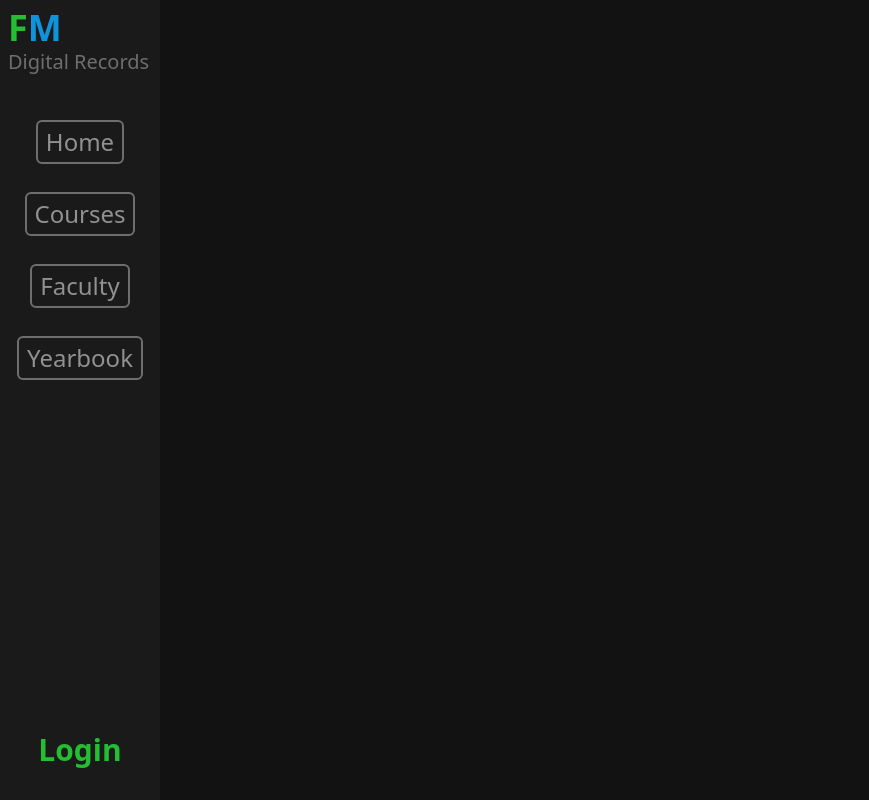
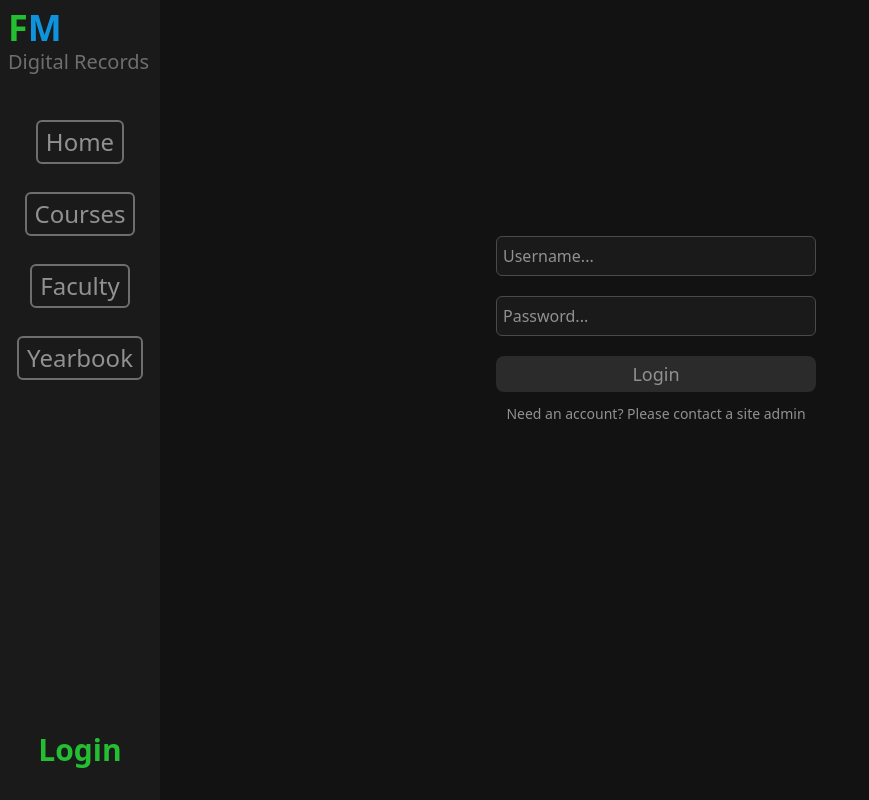
Before and after one commit to isaacfolmsbee/FMDigitalRecords, a Vue app in the folder client/: page /#/login in a window 1280 px wide. Shown: the whole page, without its empty margins (0-869 px from the left). Built offline with nearby package versions, Linux system fonts and the light colour scheme.

Commit message:
Login and Logout views Navbar dynamically updates login and logout

```diff
--- a/client/src/App.vue
+++ b/client/src/App.vue
@@ -1,8 +1,8 @@
 <template>
 <div class="w-full h-full">
-	<TheNavbar class="z-10" @toggleModal="isModalOpen = !isModalOpen" />
-	<TheNavbarModal v-if="isModalOpen" @closeModal="isModalOpen = !isModalOpen" />
-	<router-view class="pt-16 xl:pt-0 xl:pl-40 z-10"></router-view>
+	<TheNavbar :JWT="JWT" class="z-10" @toggleModal="isModalOpen = !isModalOpen" />
+	<TheNavbarModal :JWT="JWT" v-if="isModalOpen" @closeModal="isModalOpen = !isModalOpen" />
+	<router-view @updateJWT="updateJWT" class="pt-16 xl:pt-0 xl:pl-40"></router-view>
 </div>
 </template>
 
@@ -19,7 +19,13 @@ export default Vue.extend({
 	},
 	data() {
 		return {
+			JWT: sessionStorage.getItem('authtoken'),
 			isModalOpen: false,
+		}
+	},
+	methods: {
+		updateJWT() {
+			this.JWT = sessionStorage.getItem('authtoken');
 		}
 	}
 })
--- /dev/null
+++ b/client/src/api/user.ts
@@ -0,0 +1,12 @@
+import axios from 'axios';
+
+const url = 'api/user/';
+
+export async function login(username: string, password: string) {
+	const response = await axios.post(url + 'login', {
+		username,
+		password,
+	});
+
+	return response.data;
+}
--- a/client/src/components/TheNavbar.vue
+++ b/client/src/components/TheNavbar.vue
@@ -1,5 +1,5 @@
 <template>
-<div class="fixed bg-gray-800 w-screen xl:w-40 h-16 xl:h-screen flex xl:flex-col items-center xl:items-start justify-between xl:justify-start">
+<div class="fixed z-20 bg-gray-800 w-screen xl:w-40 h-16 xl:h-screen flex xl:flex-col items-center xl:items-start justify-between xl:justify-start">
 	<router-link class="focus:outline-none" to="/"><h1 class="ml-3 xl:ml-2 xl:mt-2 font-bold text-4xl"><span class="text-green-400">F</span><span class="text-blue-400">M</span></h1></router-link>
 	<h1 class="mr-auto ml-1 xl:ml-2 mt-2 xl:mt-0 text-gray-500 font-medium text-xl cursor-default"><span class="hidden xl:inline-block">Digital</span> Records</h1>
 	<svg @click="$emit('toggleModal')" class="xl:hidden h-10 w-10 mr-3 text-gray-500 fill-current cursor-pointer" viewBox="0 0 24 24"><path d="M3 6h18v2H3V6m0 5h18v2H3v-2m0 5h18v2H3v-2z"></path></svg>
@@ -9,7 +9,8 @@
 		<router-link class="router-btn" to="/courses">Courses</router-link>
 		<router-link class="router-btn" to="/faculty">Faculty</router-link>
 		<router-link class="router-btn" to="/yearbook">Yearbook</router-link>
-		<router-link to="/login" class="mt-auto mb-8 text-3xl font-bold text-green-400">Login</router-link>
+		<router-link v-if="isLoggedIn == false" to="/login" class="mt-auto mb-8 text-3xl font-bold text-green-400">Login</router-link>
+		<router-link v-if="isLoggedIn" to="/logout" class="mt-auto mb-8 text-3xl font-bold text-blue-400">Logout</router-link>
 	</div>
 </div>
 </template>
@@ -17,7 +18,18 @@
 <script lang="ts">
 import Vue from 'vue'
 export default Vue.extend({
-	name: "TheNavbar"
+	name: "TheNavbar",
+	props: {
+		JWT: {
+			type: String,
+			default: null,
+		},
+	},
+	computed: {
+		isLoggedIn: function () {
+			return !!this.JWT;
+		}
+	}
 })
 </script>
 
--- a/client/src/components/TheNavbarModal.vue
+++ b/client/src/components/TheNavbarModal.vue
@@ -1,12 +1,13 @@
 <template>
-<div class="overflow-y-hidden fixed z-0 pt-16 bg-gray-800 h-screen w-screen animate-slide-fade-in">
+<div class="overflow-y-hidden fixed z-10 pt-16 bg-gray-800 h-screen w-screen animate-slide-fade-in">
 	<hr class="border-gray-500">
 	<div class="h-2/3 flex flex-col items-center">
 		<span class="mt-8" @click="$emit('closeModal')"><router-link class="router-btn" to="/">Home</router-link></span>
 		<span class="mt-8" @click="$emit('closeModal')"><router-link class="router-btn" to="/courses">Courses</router-link></span>
 		<span class="mt-8" @click="$emit('closeModal')"><router-link class="router-btn" to="/faculty">Faculty</router-link></span>
 		<span class="mt-8" @click="$emit('closeModal')"><router-link class="router-btn" to="/yearbook">Yearbook</router-link></span>
-		<span @click="$emit('closeModal')" class="mt-auto"><router-link to="/login" class="text-3xl font-bold text-green-400">Login</router-link></span>
+		<span v-if="isLoggedIn == false" @click="$emit('closeModal')" class="mt-auto"><router-link to="/login" class="text-3xl font-bold text-green-400">Login</router-link></span>
+		<span v-if="isLoggedIn" @click="$emit('closeModal')" class="mt-auto"><router-link to="/logout" class="text-3xl font-bold text-blue-400">Logout</router-link></span>
 	</div>
 </div>
 </template>
@@ -14,16 +15,27 @@
 <script lang="ts">
 import Vue from 'vue'
 export default Vue.extend({
-	name: "TheNavbarModal"
+	name: "TheNavbarModal",
+	props: {
+		JWT: {
+			type: String,
+			default: null,
+		},
+	},
+	computed: {
+		isLoggedIn: function () {
+			return !!this.JWT;
+		}
+	}
 })
 </script>
 
 <style scoped>
 .router-btn {
-	@apply py-1 px-2 text-3xl font-medium rounded-md text-gray-400 border-2 border-gray-500;
+	@apply py-1 px-2 text-3xl font-medium rounded-md text-gray-400 border-2 border-gray-500 focus:border-gray-200;
 }
 
-.router-link-exact-active {
+.router-link-exact-active.router-btn {
 	@apply text-blue-400 font-bold bg-gray-900 border-2
 }
 </style>
--- a/client/src/router/index.ts
+++ b/client/src/router/index.ts
@@ -25,6 +25,16 @@ const routes: Array<RouteConfig> = [
 		name: 'Yearbook',
 		component: () => import('../views/Yearbook.vue'),
 	},
+	{
+		path: '/login',
+		name: 'Login',
+		component: () => import('../views/Login.vue'),
+	},
+	{
+		path: '/logout',
+		name: 'Logout',
+		component: () => import('../views/Logout.vue'),
+	},
 ];
 
 const router = new VueRouter({
--- a/client/src/views/Login.vue
+++ b/client/src/views/Login.vue
@@ -1,13 +1,44 @@
 <template>
-<div>
-
+<div class="fixed w-full h-4/5 xl:-ml-16 flex flex-col justify-center items-center">
+	<p class="text-xl text-red-500 font-bold">{{ error }}</p>
+	<input class="input" type="text" v-model="username" placeholder="Username...">
+	<input class="input" type="password" v-model="password" placeholder="Password...">
+	<button @click="login()" class="mt-5 w-5/6 max-w-xs py-1 px-2 rounded-lg bg-gray-700 text-lg text-gray-400 focus:text-gray-200 focus:outline-none hover:text-gray-200">Login</button>
+	<p class="mt-3 text-sm text-gray-400 cursor-default">Need an account? Please contact a site admin</p>
 </div>
 </template>
 
 <script lang="ts">
 import Vue from 'vue';
+import { login } from '../api/user';
 
 export default Vue.extend({
-  name: 'Login',
+	name: 'Login',
+	data() {
+		return {
+			username: '',
+			password: '',
+			error: '',
+		}
+	},
+	methods: {
+		async login() {
+			try {
+				const response = await login(this.username, this.password);
+
+				sessionStorage.setItem('authtoken', response);
+				this.$emit('updateJWT');
+				this.$router.push('/');
+			} catch (error) {
+				this.error = 'Invalid login information';
+			}
+		}
+	}
 });
 </script>
+
+<style scoped>
+.input {
+	@apply mt-5 pl-1.5 h-10 w-5/6 max-w-xs bg-gray-800 rounded-md border focus:outline-none border-gray-600 focus:border-gray-500 placeholder-gray-400 text-gray-200 font-medium
+}
+</style>
--- /dev/null
+++ b/client/src/views/Logout.vue
@@ -0,0 +1,15 @@
+<template>
+<div>
+
+</div>
+</template>
+<script lang="ts">
+import Vue from 'vue'
+export default Vue.extend({
+	created() {
+		sessionStorage.removeItem('authtoken');
+		this.$emit('updateJWT');
+		this.$router.push('/');
+	}
+})
+</script>
--- a/client/tailwind.config.js
+++ b/client/tailwind.config.js
@@ -18,17 +18,17 @@ module.exports = {
 			}
 		},
 		colors: {
-			'blue': {
-				'50': '#91d4f7',
-				'100': '#88d0f7',
-				'200': '#6bc5f5',
-				'300': '#31aef2',
-				'400': '#0e94dd',
-				'500': '#0b71a8',
-				'600': '#085781',
-				'700': '#063d5b',
-				'800': '#053048',
-				'900': '#042a3e',
+			'red': {
+				'50': '#ea7a76',
+				'100': '#eb7270',
+				'200': '#ea6361',
+				'300': '#e74340',
+				'400': '#dc1818',
+				'500': '#ba1212',
+				'600': '#960d0d',
+				'700': '#77090b',
+				'800': '#640709',
+				'900': '#5c0507',
 			},
 			'green': {
 				'50': '#a5f8ad',
@@ -41,6 +41,18 @@ module.exports = {
 				'700': '#13621b',
 				'800': '#105116',
 				'900': '#0f4d15',
+			},
+			'blue': {
+				'50': '#91d4f7',
+				'100': '#88d0f7',
+				'200': '#6bc5f5',
+				'300': '#31aef2',
+				'400': '#0e94dd',
+				'500': '#0b71a8',
+				'600': '#085781',
+				'700': '#063d5b',
+				'800': '#053048',
+				'900': '#042a3e',
 			},
 			'gray': {
 				'50': '#ededed',
```
